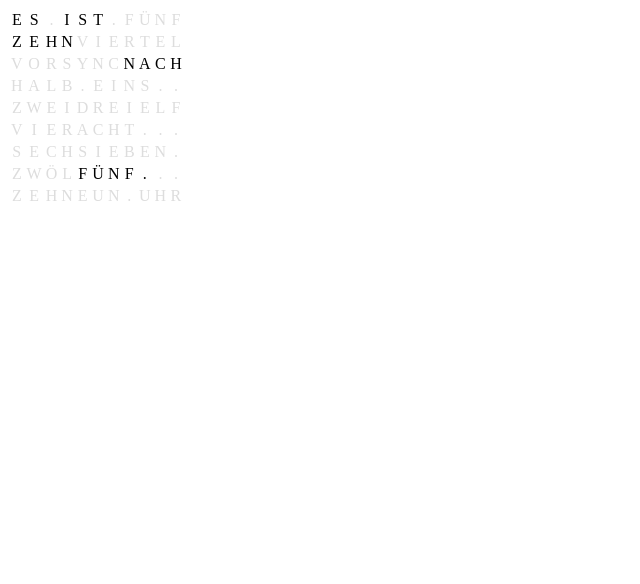
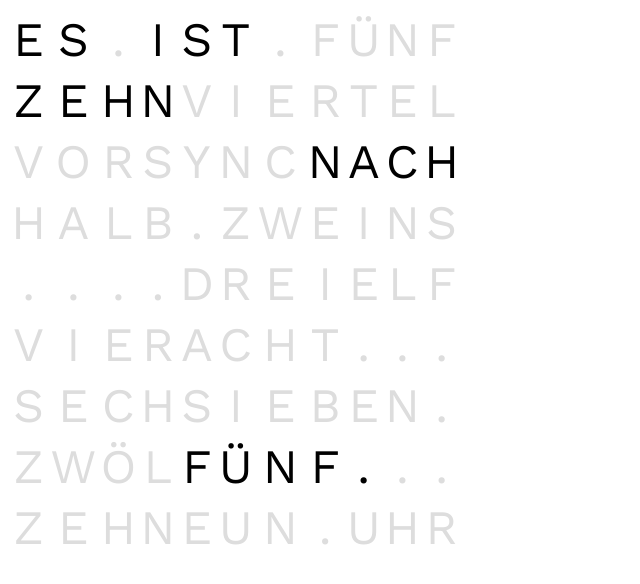
Before and after one commit to ratopi/wordclock-demo, a plain HTML site: page src/web/index.html in a window 1280 px wide. Shown: the whole page, without its empty margins (0-640 px from the left). Drawn offline with nearby package versions, Linux system fonts and the light colour scheme.

```diff
--- a/src/web/index.html
+++ b/src/web/index.html
@@ -2,7 +2,16 @@
 <head>
 	<title>Wordclock Demo</title>
 	<meta charset="UTF-8">
+
+
+	<link href="https://fonts.googleapis.com/css?family=Work+Sans" rel="stylesheet">
+
 	<style>
+		* {
+			font-family: 'Work Sans', sans-serif;
+			font-size: 36pt;
+		}
+
 		#board td {
 			text-align: center;
 			color: #ddd;
@@ -27,8 +36,8 @@
 			"ES.IST.FÜNF", // 0 ..
 			"ZEHNVIERTEL", // 11 ..
 			"VORSYNCNACH", // 22 ..
-			"HALB.EINS..", // 33 ..
-			"ZWEIDREIELF", // 44 ..
+			"HALB.ZWEINS", // 33 ..
+			"....DREIELF", // 44 ..
 			"VIERACHT...", // 55 ..
 			"SECHSIEBEN.", // 66 ..
 			"ZWÖLFÜNF...", // 77 ..
@@ -45,9 +54,9 @@
 			"SYNC": [ 25, 28 ],
 			"NACH": [ 29, 32 ],
 			"HALB": [ 33, 36 ],
-			"h1-": [ 38, 40 ],
-			"h1": [ 38, 41 ],
-			"h2": [ 44, 47 ],
+			"h1-": [ 40, 42 ],
+			"h1": [ 40, 43 ],
+			"h2": [ 38, 41 ],
 			"h3": [ 48, 51 ],
 			"h4": [ 55, 58 ],
 			"h5": [ 81, 84 ],
@@ -131,12 +140,31 @@
 
 		function testLoop()
 		{
-			Object.keys( words ).forEach(
-				function ( word )
+			var showNextKey = function ( keys )
+			{
+				if ( keys.length == 0 )
 				{
+					showTime();
+				}
+				else
+				{
+					var word = keys.pop();
+					switchAllOff();
 					switchWordOn( word );
+
+					setTimeout(
+						function ()
+						{
+							showNextKey( keys );
+						},
+						40
+					);
 				}
-			)
+			};
+
+			var keys = Object.keys( words );
+
+			showNextKey( keys );
 		}
 
 		function showTime()
@@ -173,7 +201,7 @@
 
 		testLoop();
 
-		showTime();
+		// showTime();
 	}
 
 	wordclock();
```
